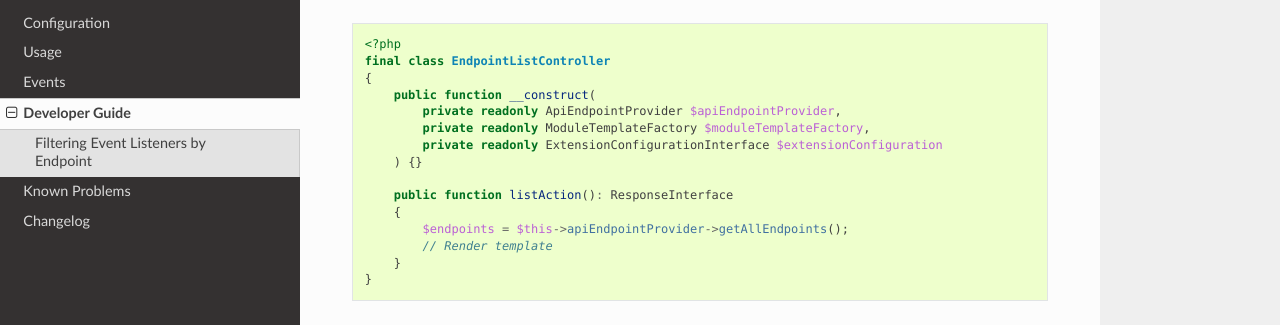
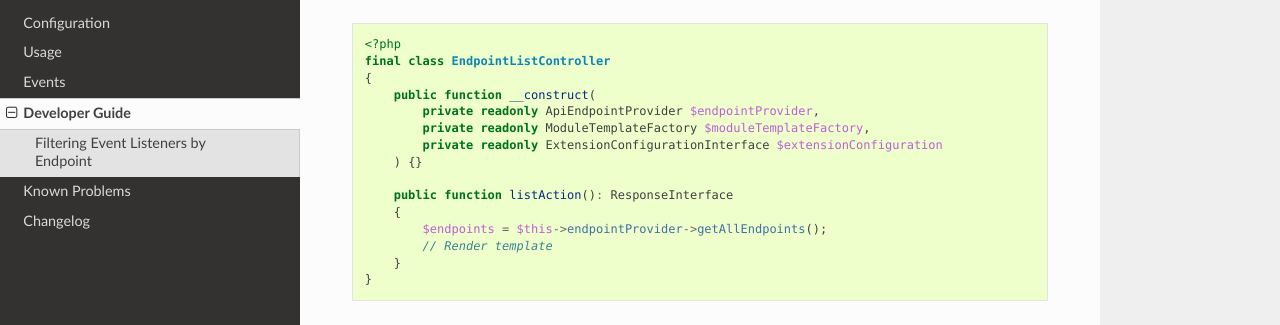
Before and after one commit to queoGmbH/simple-rest-api, a Sphinx documentation site: the page built from Documentation/Developer/Index.rst, in a window 1280 px wide and 900 px high, scrolled down 6132 px. Shown: the part 156-481 px from the top of the window. Built offline with Sphinx 7.4.7 and the Read the Docs theme 3.1.0, drawn with Linux system fonts in a browser that asks for light colours.

Commit message:
[DOCS] Fix property name in EndpointListController example
$apiEndpointProvider → $endpointProvider to match the actual source.

Related: #34

```diff
--- a/Documentation/Developer/Index.rst
+++ b/Documentation/Developer/Index.rst
@@ -332,14 +332,14 @@ Backend controller that displays all registered endpoints:
    final class EndpointListController
    {
        public function __construct(
-           private readonly ApiEndpointProvider $apiEndpointProvider,
+           private readonly ApiEndpointProvider $endpointProvider,
            private readonly ModuleTemplateFactory $moduleTemplateFactory,
            private readonly ExtensionConfigurationInterface $extensionConfiguration
        ) {}
 
        public function listAction(): ResponseInterface
        {
-           $endpoints = $this->apiEndpointProvider->getAllEndpoints();
+           $endpoints = $this->endpointProvider->getAllEndpoints();
            // Render template
        }
    }
```
